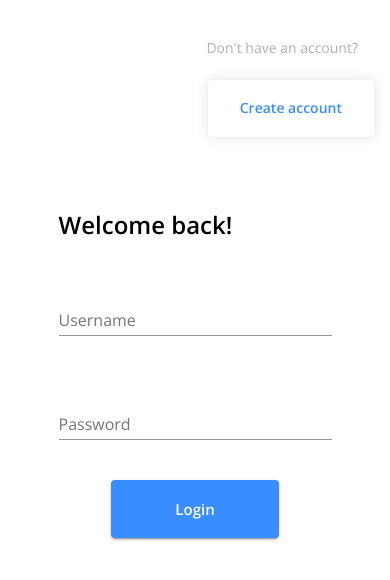
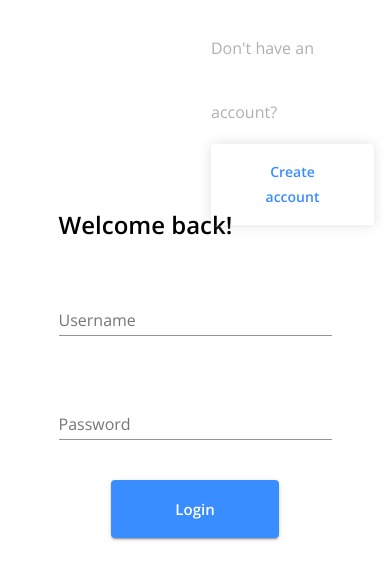
Before and after one commit to theDanielTo/messenger-2621, a React (Create React App) app in the folder client/: page /login in a window 390 px wide. Shown: the top 580 px of the page. Built offline with nearby package versions, Linux system fonts and the light colour scheme; no server answers.

Commit message:
Created RedirectLink.js component

```diff
--- a/client/src/Login.js
+++ b/client/src/Login.js
@@ -9,7 +9,7 @@ import {
   FormControl,
   TextField,
 } from "@material-ui/core";
-import { SideBanner } from "./components/Authentication/index";
+import { SideBanner, RedirectLink } from "./components/Authentication/index";
 import { login } from "./store/utils/thunkCreators";
 
 const useStyles = makeStyles((theme) => ({
@@ -20,33 +20,6 @@ const useStyles = makeStyles((theme) => ({
   mainScreen: {
     height: "100%",
     width: "100%"
-  },
-  signupRoute: {
-    width: "auto",
-    position: "absolute",
-    top: 0,
-    right: 0,
-    padding: theme.spacing(5),
-    '@media (max-width:700px)': {
-      width: "80%",
-      padding: theme.spacing(2),
-      justifyContent: "flex-end"
-    }
-  },
-  routeText: {
-    lineHeight: "4rem",
-    marginRight: theme.spacing(5),
-    '@media (max-width:820px)': {
-      fontSize: 14,
-      marginRight: theme.spacing(2)
-    }
-  },
-  createAccountBtn: {
-    padding: "1rem 3rem",
-    boxShadow: "0 0 0.7rem rgba(178, 178, 178, 0.4)",
-    '@media (max-width:820px)': {
-      padding: theme.spacing(2, 4)
-    }
   },
   formContainer: {
     width: "70%",
@@ -96,18 +69,10 @@ const Login = (props) => {
         justifyContent="center"
         alignItems="center"
       >
-        <Grid container className={classes.signupRoute}>
-          <Typography color="secondary" className={classes.routeText}>
-            Don't have an account?
-          </Typography>
-          <Button
-            onClick={() => history.push("/register")}
-            color="primary"
-            className={classes.createAccountBtn}
-          >
-            Create account
-          </Button>
-        </Grid>
+        <RedirectLink
+          route="/register"
+          routeText="Don't have an account?"
+          buttonText="Create account" />
         <form onSubmit={handleLogin} className={classes.formContainer}>
           <Grid container>
             <Grid item className={classes.formElement}>
--- a/client/src/Signup.js
+++ b/client/src/Signup.js
@@ -10,7 +10,7 @@ import {
   TextField,
   FormHelperText,
 } from "@material-ui/core";
-import { SideBanner } from "./components/Authentication/index";
+import { SideBanner, RedirectLink } from "./components/Authentication/index";
 import { register } from "./store/utils/thunkCreators";
 
 const useStyles = makeStyles((theme) => ({
@@ -21,32 +21,6 @@ const useStyles = makeStyles((theme) => ({
   mainScreen: {
     height: "100%",
     width: "100%"
-  },
-  loginRoute: {
-    width: "auto",
-    position: "absolute",
-    top: 0,
-    right: 0,
-    padding: theme.spacing(5),
-    '@media (max-width:600px)': {
-      width: "80%",
-      padding: theme.spacing(2),
-      justifyContent: "flex-end"
-    }
-  },
-  routeText: {
-    lineHeight: "4rem",
-    marginRight: theme.spacing(5),
-    '@media (max-width:820px)': {
-      marginRight: theme.spacing(2)
-    }
-  },
-  loginBtn: {
-    padding: "1rem 3rem",
-    boxShadow: "0 0 0.7rem rgba(178, 178, 178, 0.4)",
-    '@media (max-width:820px)': {
-      padding: theme.spacing(2, 4)
-    }
   },
   formContainer: {
     width: "70%",
@@ -104,18 +78,10 @@ const Login = (props) => {
         justifyContent="center"
         alignItems="center"
       >
-        <Grid container className={classes.loginRoute}>
-          <Typography color="secondary" className={classes.routeText}>
-            Already have an account?
-          </Typography>
-          <Button
-            onClick={() => history.push("/login")}
-            color="primary"
-            className={classes.loginBtn}
-          >
-            Login
-          </Button>
-        </Grid>
+        <RedirectLink
+          route="/login"
+          routeText="Already have an account?"
+          buttonText="Login" />
         <form onSubmit={handleRegister} className={classes.formContainer}>
           <Grid container>
             <Grid item className={classes.formElement}>
--- /dev/null
+++ b/client/src/components/Authentication/RedirectLink.js
@@ -0,0 +1,56 @@
+import React from "react";
+import { makeStyles } from "@material-ui/core/styles";
+import { Grid, Typography, Button } from "@material-ui/core";
+import { useHistory } from "react-router-dom";
+
+const useStyles = makeStyles((theme) => ({
+  root: {
+    width: "auto",
+    position: "absolute",
+    top: 0,
+    right: 0,
+    padding: theme.spacing(5),
+    '@media (max-width:700px)': {
+      width: "50%",
+      padding: theme.spacing(2),
+      justifyContent: "flex-end"
+    }
+  },
+  routeText: {
+    lineHeight: "4rem",
+    marginRight: theme.spacing(5),
+    '@media (max-width:820px)': {
+      marginRight: theme.spacing(2)
+    }
+  },
+  routeBtn: {
+    padding: "1rem 3rem",
+    boxShadow: "0 0 0.7rem rgba(178, 178, 178, 0.4)",
+    '@media (max-width:820px)': {
+      padding: theme.spacing(2, 4)
+    }
+  },
+}));
+
+const RedirectLink = (props) => {
+  const history = useHistory();
+  const classes = useStyles();
+  const { route } = props;
+
+  return (
+    <Grid container className={classes.root}>
+      <Typography color="secondary" className={classes.routeText}>
+        {props.routeText}
+      </Typography>
+      <Button
+        onClick={() => history.push(route)}
+        color="primary"
+        className={classes.routeBtn}
+      >
+        {props.buttonText}
+      </Button>
+    </Grid>
+  );
+}
+
+export default RedirectLink;
--- a/client/src/components/Authentication/index.js
+++ b/client/src/components/Authentication/index.js
@@ -1 +1,2 @@
 export { default as SideBanner } from "./SideBanner";
+export { default as RedirectLink } from "./RedirectLink";
```
